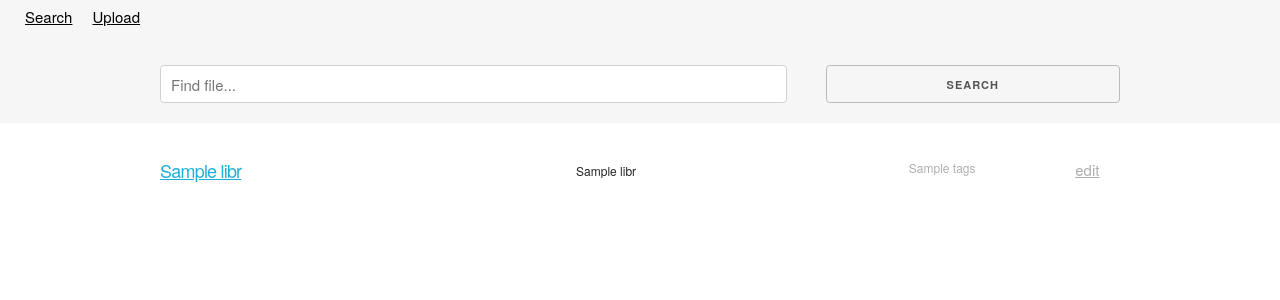
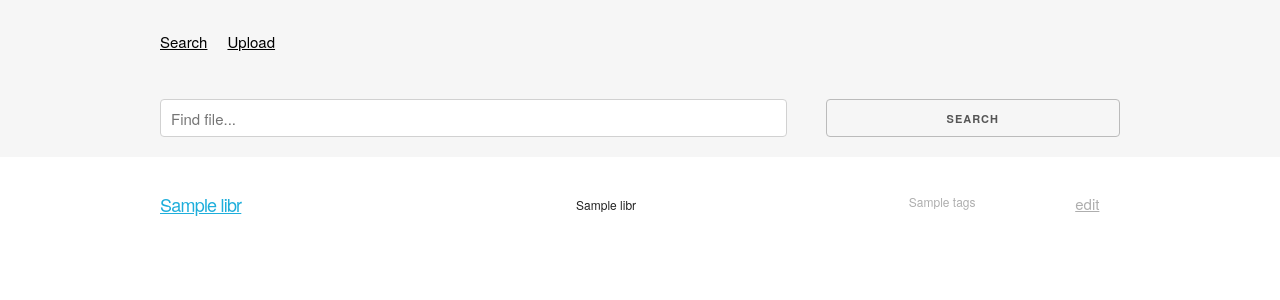
Before and after one commit to paalka/libr, a Flask app: page / in a window 1280 px wide. Shown: the top 300 px of the page. Run offline with Flask 2, Linux system fonts and the light colour scheme; a database or web service that is not in the repository returns one stand-in record (values such as "Sample title"); parts of the project's set-up code (start-up, migrations or seed data) failed here and were passed over; some libraries are stand-ins or nearby versions.

Commit message:
Move the menu to the middle of the screen, as this is more convinient.

```diff
--- a/static/css/custom.css
+++ b/static/css/custom.css
@@ -15,6 +15,10 @@ body {
 #menu ul li {
     margin-left: 20px;
     float: left;
+}
+
+#menu ul li:first-child {
+    margin-left: 0;
 }
 
 #menu ul li a {
--- a/templates/base.jinja2
+++ b/templates/base.jinja2
@@ -13,10 +13,12 @@
   </head>
   <body>
     <div id="menu">
-      <ul>
-	<li><a href="/">Search</a></li>
-	<li><a href="/upload">Upload</a></li>
-      </ul>
+      <div class="container row">
+        <ul>
+          <li><a href="/">Search</a></li>
+          <li><a href="/upload">Upload</a></li>
+        </ul>
+      </div>
     </div>
     {% block body %}
     {% endblock %}
```
